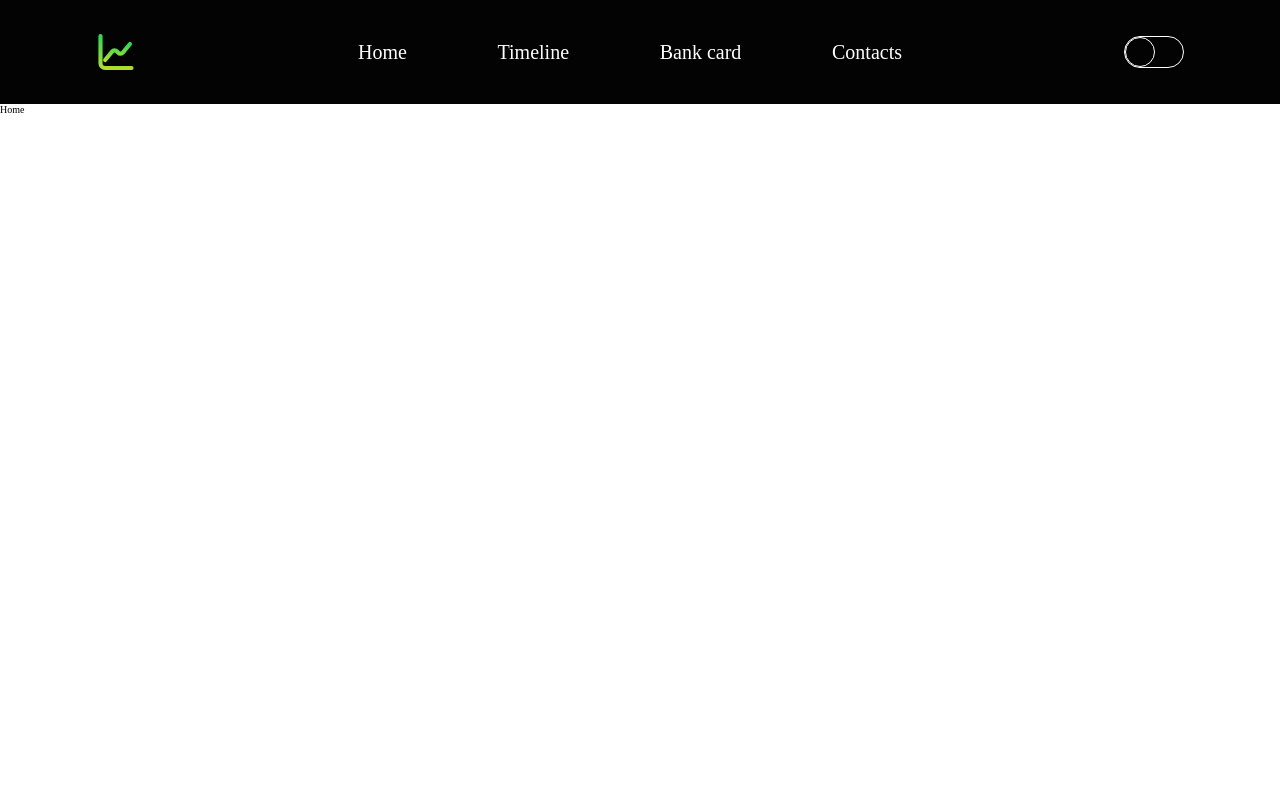
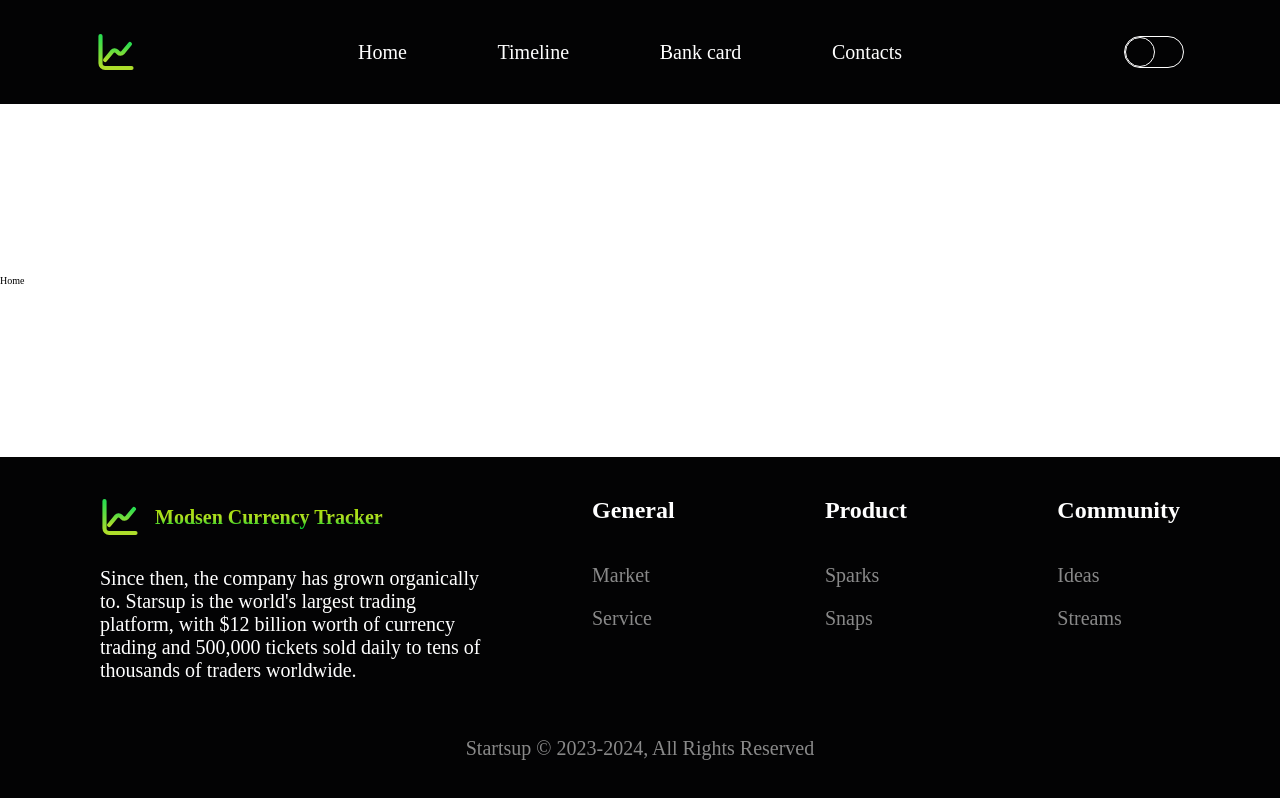
Before and after one commit to xYerMikx/modsen-currency-tracker, a React app: page / in a window 1280 px wide. Built offline with nearby package versions, Linux system fonts and the light colour scheme.

Commit message:
feat: add footer component

```diff
--- a/src/components/App/App.jsx
+++ b/src/components/App/App.jsx
@@ -1,21 +1,26 @@
 import { useState } from "react"
+import { BrowserRouter, Route, Routes } from "react-router-dom"
 import { ThemeProvider } from "styled-components"
-import theme from "../../constants/theme"
-import { BrowserRouter, Route, Routes } from "react-router-dom"
+import { headerLinks } from "../../constants/headerLinks"
+import { darkTheme, lightTheme } from "../../constants/theme"
 import Header from "../Header/Header"
-import { headerLinks } from "../../constants/headerLinks"
+import Wrapper from "../Wrapper/Wrapper"
+import Footer from "../Footer/Footer"
 
 const App = () => {
 	const [currentTheme, setCurrentTheme] = useState("dark")
 	return (
-		<ThemeProvider theme={currentTheme === "dark" ? theme.darkTheme : theme.lightTheme}>
+		<ThemeProvider theme={currentTheme === "dark" ? darkTheme : lightTheme}>
 			<BrowserRouter>
+				<Wrapper>
 					<Header setCurrentTheme={setCurrentTheme} currentTheme={currentTheme} />
 					<Routes>
 						{headerLinks.map((el, index) => {
 							return <Route key={index} element={el.element} path={el.to} />
 						})}
 					</Routes>
+					<Footer />
+				</Wrapper>
 			</BrowserRouter>
 		</ThemeProvider>
 	)
--- /dev/null
+++ b/src/components/Footer/Footer.jsx
@@ -0,0 +1,51 @@
+import React from "react"
+import {
+	Container,
+	Copyright,
+	FooterInfo,
+	FooterLink,
+	FooterLinks,
+	FooterWrapper,
+	GradientText,
+	InfoText,
+	LinkBlock,
+	LinkBlockTitle,
+	LinksContainer,
+} from "./styled"
+import Logo from "../Logo/Logo"
+import { footerLinks } from "../../constants/footerLinks"
+
+const Footer = () => {
+	return (
+		<FooterWrapper>
+			<Container>
+				<FooterInfo>
+					<Logo />
+					<GradientText>Modsen Currency Tracker</GradientText>
+					<InfoText>
+						Since then, the company has grown organically to. Starsup is the world's
+						largest trading platform, with $12 billion worth of currency trading and
+						500,000 tickets sold daily to tens of thousands of traders worldwide.
+					</InfoText>
+				</FooterInfo>
+				<FooterLinks>
+					{footerLinks.map((el) => {
+						return (
+							<LinkBlock key={el.title}>
+								<LinkBlockTitle>{el.title}</LinkBlockTitle>
+								<LinksContainer>
+									{el.links.map((link, index) => {
+										return <FooterLink key={index}>{link}</FooterLink>
+									})}
+								</LinksContainer>
+							</LinkBlock>
+						)
+					})}
+				</FooterLinks>
+			</Container>
+			<Copyright>Startsup © 2023-2024, All Rights Reserved</Copyright>
+		</FooterWrapper>
+	)
+}
+
+export default Footer
--- /dev/null
+++ b/src/components/Footer/styled.js
@@ -0,0 +1,67 @@
+import { Link } from "react-router-dom"
+import styled from "styled-components"
+
+export const FooterWrapper = styled.footer`
+	background-color: ${(props) => props.theme.bgColor};
+	color: ${(props) => props.theme.primaryColor};
+	padding: 4rem 10rem;
+	font-size: ${(props) => props.theme.fontSize.sm};
+`
+
+export const Container = styled.div`
+	display: flex;
+	align-items: start;
+	gap: 10rem;
+	margin-bottom: 5.5rem;
+`
+export const FooterInfo = styled.div`
+	display: flex;
+	flex-wrap: wrap;
+	align-items: center;
+	flex: 0 1 40%;
+`
+
+export const FooterLinks = styled.ul`
+	display: flex;
+	align-items: center;
+	justify-content: space-between;
+	flex: 0 1 60%;
+`
+export const InfoText = styled.p`
+	margin-top: 3rem;
+	font-weight: ${(props) => props.theme.fontWeight.light};
+`
+
+export const GradientText = styled.span`
+	background: ${(props) => props.theme.gradientColor};
+	background-clip: text;
+	-webkit-background-clip: text;
+	-webkit-text-fill-color: transparent;
+	-moz-background-clip: text;
+	-moz-text-fill-color: transparent;
+	margin-left: 1.5rem;
+	font-weight: ${(props) => props.theme.fontWeight.semiBold};
+`
+
+export const LinkBlock = styled.li``
+
+export const LinkBlockTitle = styled.h4`
+	font-size: ${(props) => props.theme.fontSize.md};
+	margin-bottom: 4rem;
+`
+
+export const FooterLink = styled(Link)`
+	color: ${(props) => props.theme.darkColor};
+`
+
+export const Copyright = styled.span`
+	display: block;
+	color: ${(props) => props.theme.darkColor};
+	text-align: center;
+`
+
+export const LinksContainer = styled.div`
+	display: flex;
+	flex-direction: column;
+	gap: 2rem;
+`
--- a/src/components/Header/Header.jsx
+++ b/src/components/Header/Header.jsx
@@ -1,16 +1,8 @@
 import React from "react"
-import {
-	ButtonSwitch,
-	HeaderWrapper,
-	Input,
-	Label,
-	LinksList,
-	Logo,
-	Switch,
-} from "./styled"
-import logo from "../../assets/icons/logo.svg"
+import { HeaderWrapper, Input, Label, LinksList, Switch } from "./styled"
 import { Link } from "react-router-dom"
 import { headerLinks } from "../../constants/headerLinks"
+import Logo from "../Logo/Logo"
 
 const Header = ({ setCurrentTheme, currentTheme }) => {
 	const changeTheme = () => {
@@ -19,7 +11,7 @@ const Header = ({ setCurrentTheme, currentTheme }) => {
 	return (
 		<HeaderWrapper>
 			<Link to="/">
-				<Logo src={logo} />
+				<Logo />
 			</Link>
 			<LinksList>
 				{headerLinks.map((link, index) => {
--- a/src/components/Header/styled.js
+++ b/src/components/Header/styled.js
@@ -6,11 +6,6 @@ const HeaderWrapper = styled.header`
 	display: flex;
 	align-items: center;
 	justify-content: space-between;
-`
-
-const Logo = styled.img`
-	width: 4rem;
-	height: 4rem;
 `
 
 const LinksList = styled.ul`
@@ -77,4 +72,4 @@ const Input = styled.input`
 	}
 `
 
-export { HeaderWrapper, Logo, LinksList, ButtonSwitch, Label, Switch, Input }
+export { HeaderWrapper, LinksList, ButtonSwitch, Label, Switch, Input }
--- /dev/null
+++ b/src/components/Logo/Logo.jsx
@@ -0,0 +1,9 @@
+import React from "react"
+import { Image } from "./styled"
+import logo from "../../assets/icons/logo.svg"
+
+const Logo = () => {
+	return <Image src={logo} />
+}
+
+export default Logo
--- /dev/null
+++ b/src/components/Logo/styled.js
@@ -0,0 +1,6 @@
+import styled from "styled-components"
+
+export const Image = styled.img`
+	width: 4rem;
+	height: 4rem;
+`
--- /dev/null
+++ b/src/components/Wrapper/Wrapper.jsx
@@ -0,0 +1,8 @@
+import React from "react"
+import { WrapperContainer } from "./styled"
+
+const Wrapper = ({ children }) => {
+	return <WrapperContainer>{children}</WrapperContainer>
+}
+
+export default Wrapper
--- /dev/null
+++ b/src/components/Wrapper/styled.js
@@ -0,0 +1,10 @@
+import styled from "styled-components"
+
+const WrapperContainer = styled.div`
+	min-height: 100vh;
+	display: flex;
+	justify-content: space-between;
+	flex-direction: column;
+`
+
+export { WrapperContainer }
--- /dev/null
+++ b/src/constants/footerLinks.js
@@ -0,0 +1,14 @@
+export const footerLinks = [
+	{
+		title: "General",
+		links: ["Market", "Service"],
+	},
+	{
+		title: "Product",
+		links: ["Sparks", "Snaps"],
+	},
+	{
+		title: "Community",
+		links: ["Ideas", "Streams"],
+	},
+]
--- a/src/constants/theme.js
+++ b/src/constants/theme.js
@@ -1,5 +1,6 @@
 const commonTheme = {
-	gradientColor: "linear-gradient(90deg, #00CE2C 0.18%, #AEDF23 49.3%, #A3DC00 99.88%)",
+	gradientColor:
+		"-webkit-linear-gradient(90deg, #00CE2C 0.18%, #AEDF23 49.3%, #A3DC00 99.88%)",
 	orange: "#FF971D",
 	fontSize: {
 		sm: "2rem",
@@ -13,7 +14,7 @@ const commonTheme = {
 	},
 	borderRadius: "0.8rem",
 }
-const darkTheme = {
+export const darkTheme = {
 	...commonTheme,
 	primaryColor: "#ffffff",
 	secondaryColor: "#d9d9d9",
@@ -21,11 +22,10 @@ const darkTheme = {
 	lightGray: "#A7B2C3",
 	bgColor: "#030304",
 }
-const lightTheme = {
+export const lightTheme = {
 	...commonTheme,
 	primaryColor: "#000000",
 	secondaryColor: "#010101",
 	darkColor: "#898989",
 	bgColor: "#ffffff",
 }
-export default { darkTheme, lightTheme }
```
Lines whose indentation alone changed are shown as unchanged.
